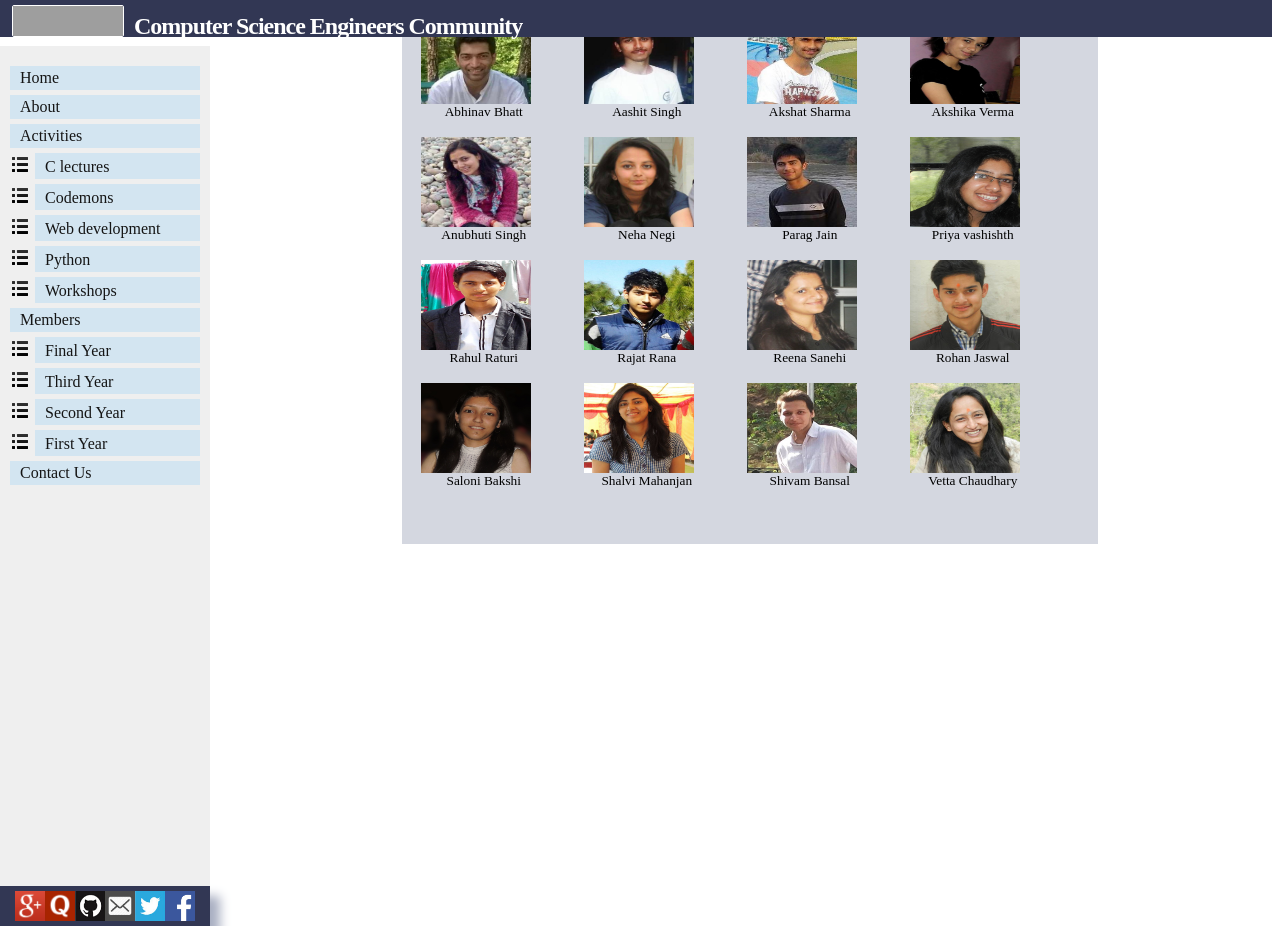
After one commit to Akuaksh/csec.nith.ac.in, a PHP site: page /pages/second_yr.php in a window 1280 px wide. The commit adds this page. Run offline with PHP 8.4, Linux system fonts and the light colour scheme; grey boxes are pictures that could not be loaded.

Commit message:
replaced the framset design

```diff
--- a/css/align.css
+++ b/css/align.css
@@ -7,12 +7,13 @@ padding:0px;position:relative;
 {width:695.5px;
 height:544px;
 margin:auto;
-
-position:relative;
+left:230px;
+right:10px;
+position:absolute;
 background-color: #d4d7e0;
 }
 img
-{width:110px;height:90px;border: 1px solid #d6d6d6;}
+{width:110px;height:90px;border: 0px solid #d6d6d6;}
 figure {
 float:left;
 width: 125px;
--- a/css/main.css
+++ b/css/main.css
@@ -1,14 +1,35 @@
 /* Initially written by Rahul Raturi and Rohan Jaswal-->
  ©CSEC-NITH*/
 
+/*--------------------------Header styling---------------------------------*/
+
+.header img{
+	height:30px;
+	margin-left:20px;
+	border:1px solid #FFF;
+	border-radius:2px;
+	float:left;
+}
 .header{
-	margin-bottom: 0px;
-	font-family:;
-	font-size: 16px;
-	line-height: 1;
+	width:100%;
+	z-index:1000;
+	position:fixed;
+	top:0px;
+	padding-top:5px;
+	margin-left:-8px;
+	line-height: 0.5;
 	letter-spacing: -1px;
-	color: #FFF;
+	background: repeat scroll 0% 0% #323754;
+	height:auto;
 }
+.header h2{
+	font-size: 24px;
+	position:relative;
+	color:#FFF;
+	float:left;
+	padding:15px 3px 0px 10px;
+}
+
 
 
 /* -----------------------------Navigation styling-----------------------------*/
@@ -16,6 +37,20 @@
 .parent_list{
 	list-style-type: none;
 	padding-left: 0px;
+}
+#navbar{
+	position:fixed;
+	left:0px;
+	top:61px;
+	max-width:200px;
+	min-width:200px;
+	display:block;
+	background: #efefef;
+	padding: 15px 5px 5px 5px;
+	margin: -15px 10px 0px 0px;
+	height:100%;
+	overflow:auto;
+	z-index:1;
 }
 #navbar a:link, #navbar a:visited{
 	text-decoration: none;
@@ -63,12 +98,14 @@ ul.parent_list li:hover {
 #social_links {
     position: fixed;
     bottom: 0px;
+    left:0px;
     margin-bottom:0px;
-    margin-left:-8px;
-    margin-right:-8px;
+    margin-left:0px;
+    margin-right:10px;
     padding: 5px 15px 5px 15px;
     background: #323754;
     box-shadow: 10px 10px 10px #A9AFC2;
+    z-index:999;
 }
 #social_links li{
 	float:right;
@@ -112,3 +149,11 @@ ul.parent_list li:hover {
 #social_links li:nth-child(5) {
     background-image: url('../images/google-plus.jpg');
 */
+
+
+
+/*--------------------------navbar-left styling-------------------------*/
+
+#navbar-left{
+	position:fixed;
+	left:0px;
--- a/includes/navigation.php
+++ b/includes/navigation.php
@@ -5,47 +5,50 @@
 	<link href="/css/main.css" type="text/css" rel="stylesheet">
 
 </head>
-	<body bgcolor="#efefef" class="wrapper" >
+	<div class="header">
+		<div class="logo"><img src='/images/imes.jpeg'/></div>
+		<h2>Computer Science Engineers Community</h2>
+	</div>
 		<ul class="parent_list" id="navbar">
-			<li><a href="/pages/home.html" target="MAIN">Home</a></li>
-			<li><a href="../pages/cons.html" target="MAIN">About</a></li>
-			<li><a href="../pages/cons.html" target="MAIN">Activities</a></li>
+			<li><a href="../index.php">Home</a></li>
+			<li><a href="/pages/cons.php" >About</a></li>
+			<li><a href="/pages/cons.php" >Activities</a></li>
 			<ul class="nested_list">
-				<li><a href="../pages/cons.html" target="MAIN">C lectures</a></li>
-				<li><a href="../pages/cons.html" target="MAIN">Web development</a></li>
-				<li><a href="../pages/cons.html" target="MAIN">Python</a></li>
-				<li><a href="../pages/cons.html" target="MAIN">Workshops</a></li>
+				<li><a href="/pages/cons.php" >C lectures</a></li>
+				<li><a href="/pages/cons.php" >Codemons</a></li>
+				<li><a href="/pages/cons.php" >Web development</a></li>
+				<li><a href="/pages/cons.php" >Python</a></li>
+				<li><a href="/pages/cons.php" >Workshops</a></li>
 			</ul>
-			<li><a href="../pages/cons.html" target="MAIN">Members</a></li>
+			<li><a href="../pages/cons.php" target="MAIN">Members</a></li>
 			<ul class="nested_list">
-				<li><a href="/pages/final.html" target="MAIN">Final Year</a></li>
-				<li><a href="/pages/third.html" target="MAIN">Third Year</a></li>
-				<li><a href="/pages/second_yr.html" target="MAIN">Second Year</a></li>
-				<li><a href="../pages/cons.html" target="MAIN">First Year</a></li>
+				<li><a href="../pages/final.php" >Final Year</a></li>
+				<li><a href="../pages/third.php" >Third Year</a></li>
+				<li><a href="../pages/second_yr.php">Second Year</a></li>
+				<li><a href="../pages/cons.php">First Year</a></li>
 			</ul>
-			<li><a href="../pages/cons.html" target="MAIN">Contact Us</a></li>
+			<li><a href="../pages/cons.php">Contact Us</a></li>
 			<?php
 			$rem_ip=getenv('REMOTE_ADDR');
 			//echo $rem_ip;
 			$ip= substr($rem_ip,0,7);
 			if($ip=="172.16."){
-				echo '<li><a href="../pages/cons.html" target="MAIN">Tutorials</a></li>';}
+				echo '<li><a href="../pages/cons.php" target="MAIN">Tutorials</a></li>';
+			}
 			?>
 		</ul>
-
-	</body>
-
+	</div>
 	<ul id="social_links">
-    	<li><a href="http://social.link/" target="_blank"><img src="/images/facebook.png" alt="" /></a></li>
+    	<li><a href="https://www.facebook.com/pages/CSEC-Computer-Science-Engineers-Community/1496888247232617?ref=hl" target="_blank"><img src="/images/facebook.png" alt="" /></a></li>
     	<li><a href="https://twitter.com/csecnith" target="_blank"><img src="/images/twitter.png" alt="" /></a></li>
     	<li><a href="http://social.link/" target="_blank"><img src="/images/email.png" alt="" /></a></li>
 	    <li><a href="https://github.com/CSEC-NITH/" target="_blank"><img src="/images/github.png" alt="" /></a></li>
 	    <li><a href="http://social.link/" target="_blank"><img src="/images/quora.png" alt="" /></a></li>
 	    <li><a href="https://plus.google.com/u/0/104484102243545712040/about" target="_blank"><img src="/images/google-plus.png"/></a></li>
 	</ul>
-	<?php
-		$count2 = fopen("../counter.txt", "r");
+	<!--<?php
+		$count2 = fopen("./counter.txt", "r");
 		$counter = (int ) fread($count2,20);
 		//echo "Total Visits:"; echo $counter;
-	?>
+	?>-->
 </html>
--- /dev/null
+++ b/pages/second_yr.php
@@ -0,0 +1,80 @@
+<! DOCTYPE html>
+<!-- Initially written by Saloni Bakshi -->
+<!-- ©CSEC-NITH-->
+<html>
+<head>
+<title>second_yr</title>
+<link rel="stylesheet" type="text/css" href="../css/align.css">
+</head>
+<?php
+	include_once "../includes/navigation.php";
+?>
+<body>
+<div class="wrapper">
+<figure>
+<img src="../images/members/abhinav.jpg" alt="img"/>
+<figcaption>Abhinav Bhatt</figcaption>
+</figure>
+<figure>
+<img src="../images/members/aashit.jpg" alt="img"/>
+<figcaption>Aashit Singh</figcaption>
+</figure>
+<figure>
+<img src="../images/members/akshat.jpg" alt="img"/>
+<figcaption>Akshat Sharma</figcaption>
+</figure>
+<figure>
+<img src="../images/members/akshika.jpg" alt="img"/>
+<figcaption>Akshika Verma</figcaption>
+</figure>
+<figure>
+<img src="../images/members/anubhuti.jpg" alt="img"/>
+<figcaption>Anubhuti Singh</figcaption>
+</figure>
+<figure>
+<img src="../images/members/neha.jpg" alt="img"/>
+<figcaption>Neha Negi</figcaption>
+</figure>
+<figure>
+<img src="../images/members/parag.jpg" alt="img"/>
+<figcaption>Parag Jain</figcaption>
+</figure>
+<figure>
+<img src="../images/members/priya.jpg" alt="img"/>
+<figcaption>Priya vashishth</figcaption>
+</figure>
+<figure>
+<img src="../images/members/rahul.jpg" alt="img"/>
+<figcaption>Rahul Raturi</figcaption>
+</figure>
+<figure>
+<img src="../images/members/rajat.jpg" alt="img"/>
+<figcaption>Rajat Rana</figcaption>
+</figure>
+<figure>
+<img src="../images/members/reena.jpg" alt="img"/>
+<figcaption>Reena Sanehi</figcaption>
+</figure>
+<figure>
+<img src="../images/members/rohan.jpg" alt="img"/>
+<figcaption>Rohan Jaswal</figcaption>
+</figure>
+<figure>
+<img src="../images/members/saloni.jpg" alt="img"/>
+<figcaption>Saloni Bakshi</figcaption>
+</figure>
+<figure>
+<img src="../images/members/shalvi.jpg" alt="img"/>
+<figcaption>Shalvi Mahanjan</figcaption>
+</figure>
+<figure>
+<img src="../images/members/shivam.jpg" alt="img"/>
+<figcaption>Shivam Bansal</figcaption>
+</figure>
+<figure>
+<img src="../images/members/vetta.jpg" alt="img"/>
+<figcaption>Vetta Chaudhary</figcaption>
+</figure>
+</div>
+</body>
+</html>
```
Also changed, not shown: css/content.css (+26 -9 lines), index.php (+44 -52 lines), pages/cons.php (added, +21 -0 lines), pages/final.php (added, +58 -0 lines), pages/third.php (added, +69 -0 lines), 1 other file.
